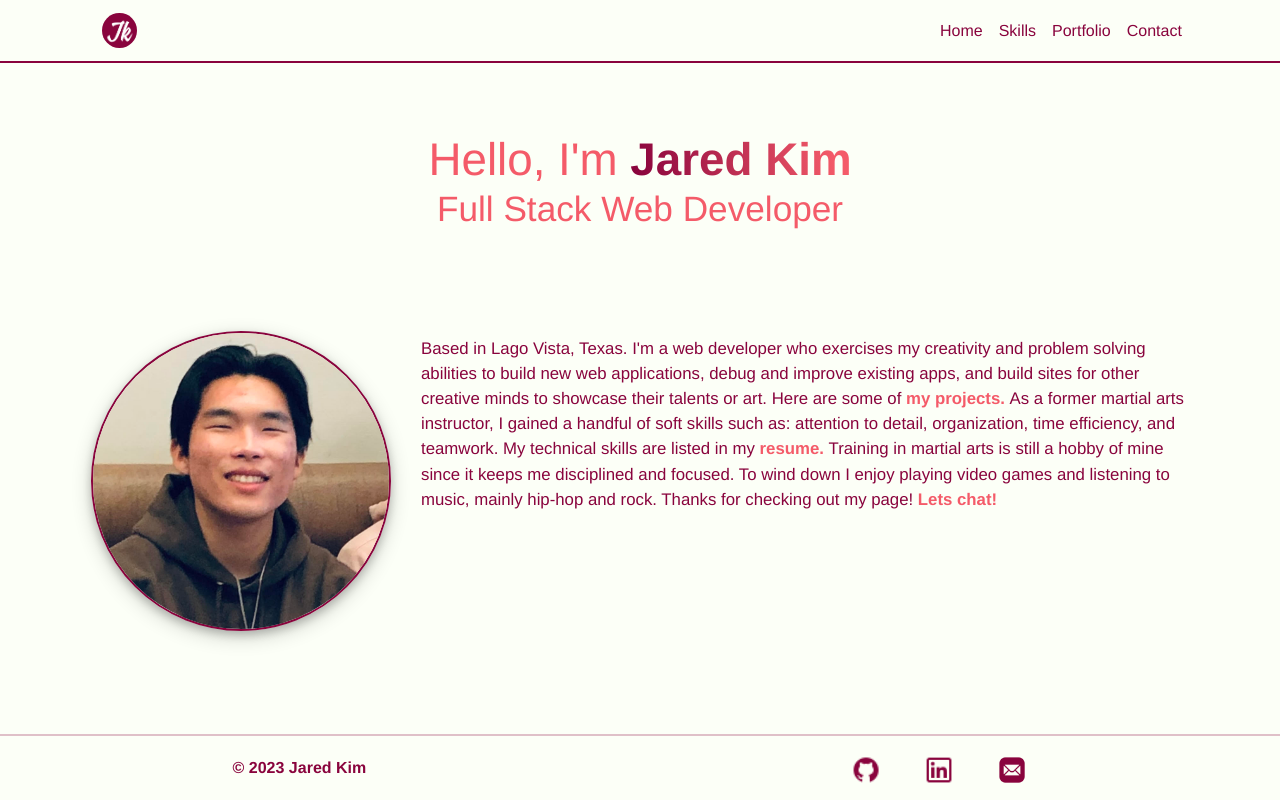
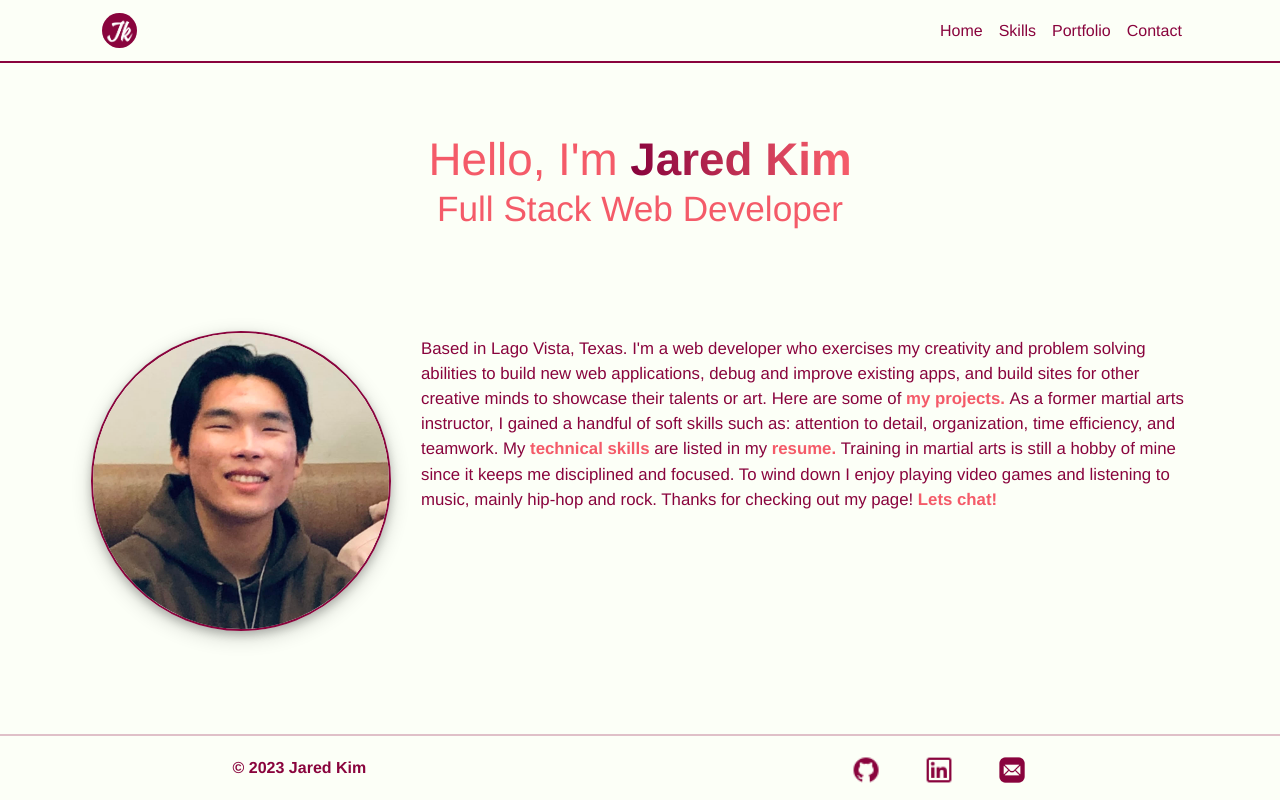
Before and after one commit to jkim011/jared-portfolio, a React (Vite) app: page /#/ in a window 1280 px wide. Built offline with nearby package versions, Linux system fonts and the light colour scheme.

Commit message:
updated resume, added link to skills page

```diff
--- a/src/pages/Home.jsx
+++ b/src/pages/Home.jsx
@@ -24,7 +24,7 @@ function Home() {
             Here are some of <Link to="/portfolio" className="textDecNone links">my projects. </Link>
             As a former martial arts instructor, I gained a handful of soft skills
             such as: attention to detail, organization, time efficiency, and teamwork.
-            My technical skills are listed in my <a href={resumePdf} download="jareds-coding-resume.pdf" className="textDecNone links">resume. </a>
+            My <Link to="/skills" className="textDecNone links">technical skills</Link> are listed in my <a href={resumePdf} download="jareds-coding-resume.pdf" className="textDecNone links">resume. </a>
             Training in martial arts is still a hobby of mine since it keeps me disciplined and focused. To wind down I enjoy playing video games
             and listening to music, mainly hip-hop and rock.
             Thanks for checking out my page! <Link to='/contact' className="textDecNone links">Lets chat!</Link>
```
Also changed, not shown: 1 other file (tests, documents, lock files or other folders).
